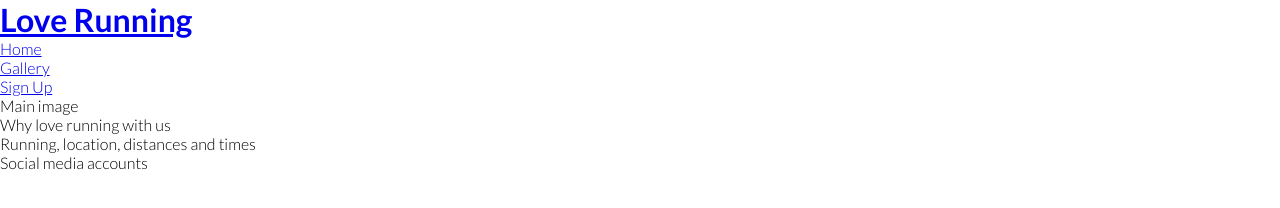
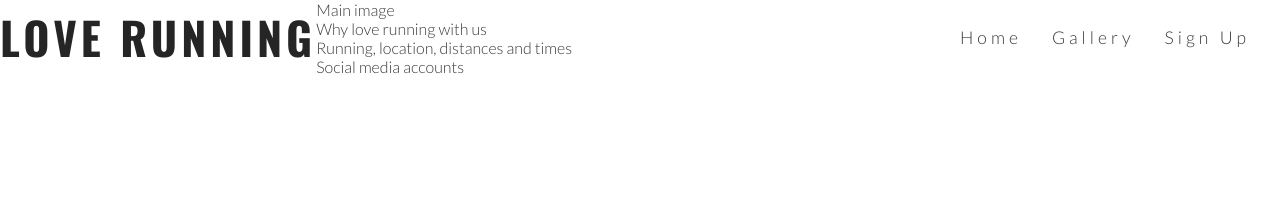
Before and after one commit to PhilippeItsMe/ci-loverunning-challenge, a plain HTML site: page index.html in a window 1280 px wide. Drawn offline with nearby package versions, Linux system fonts and the light colour scheme.

Commit message:
Styling nav menu

```diff
--- a/assets/css/style.css
+++ b/assets/css/style.css
@@ -1,5 +1,4 @@
 @import url('https://fonts.googleapis.com/css2?family=Lato:ital,wght@0,100;0,300;0,400;0,700;0,900;1,100;1,300;1,400;1,700;1,900&family=Oswald:wght@200..700&display=swap');
-
 
 * {
     padding: 0;
@@ -7,8 +6,54 @@
     box-sizing: border-box;
 }
 
-
 body {
     font-family: lato, sans-serif;
     font-weight: 300;
+    color: #3a3a3a;
 }
+
+/* Headings and logo */
+
+h1,
+h2 {
+    font-family: oswald, sans-serif;
+    text-transform: uppercase;
+    letter-spacing: 4px;
+    color: #252525;
+}
+
+#logo {
+    float: left;
+    font-size: 280%;
+}
+
+#logo,
+#menu {
+    line-height: 75px;
+}
+
+#menu {
+    font-size: 110%;
+    letter-spacing: 4px;
+}
+
+#menu li {
+    float: right;
+    list-style-type: none;
+    margin-right: 30px;
+}
+
+#menu a {
+    text-decoration: none;
+    color: inherit;
+}
+
+#menu a:hover {
+    border-bottom: 1px solid #3a3a3a;
+    padding-bottom: 3px;
+}
+
+.active {
+    border-bottom: 1px solid #3a3a3a;
+    padding-bottom: 3px;
+}
--- a/index.html
+++ b/index.html
@@ -14,18 +14,18 @@
 <body>
     <header>
         <a href="index.html">
-            <h1>Love Running</h1>
+            <h1 id="logo">Love Running</h1>
         </a>
         <nav>
-            <ul>
+            <ul id="menu">
                 <li>
-                    <a href="index.html">Home</a>
+                    <a href="#">Sign Up</a>
                 </li>
                 <li>
                     <a href="#">Gallery</a>
                 </li>
                 <li>
-                    <a href="#">Sign Up</a>
+                    <a href="index.html">Home</a>
                 </li>
             </ul>
 
```
